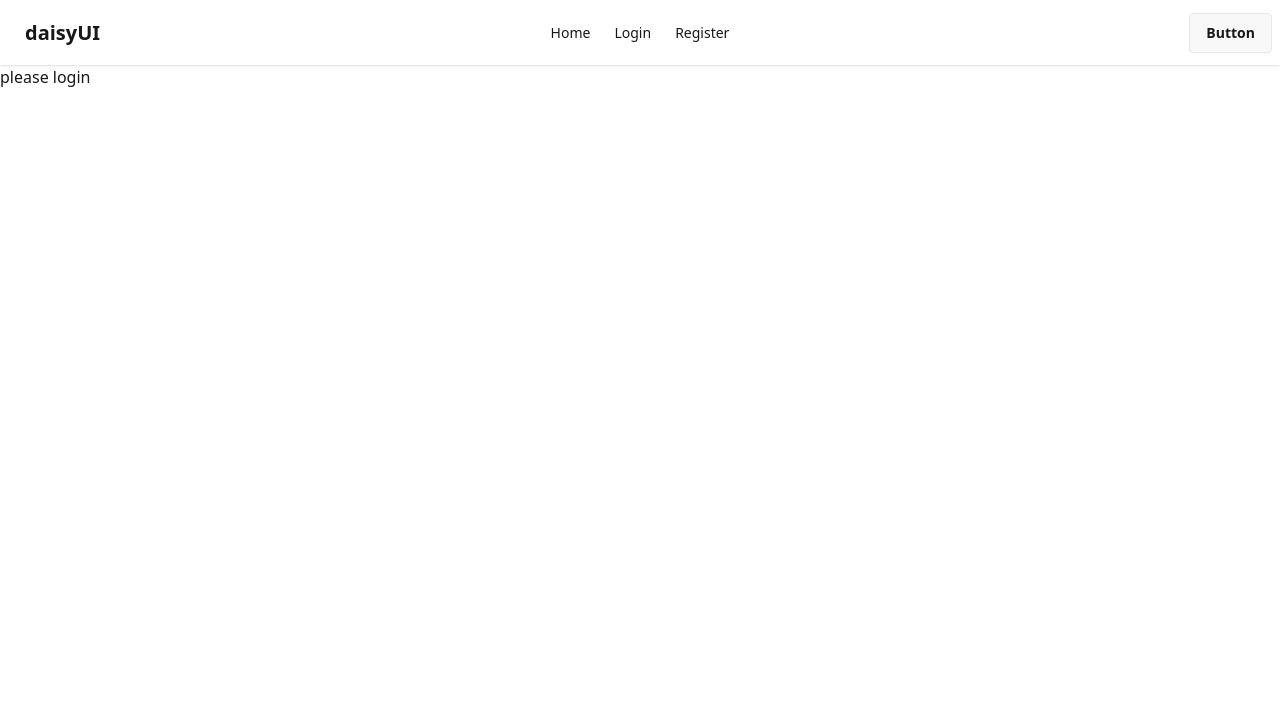
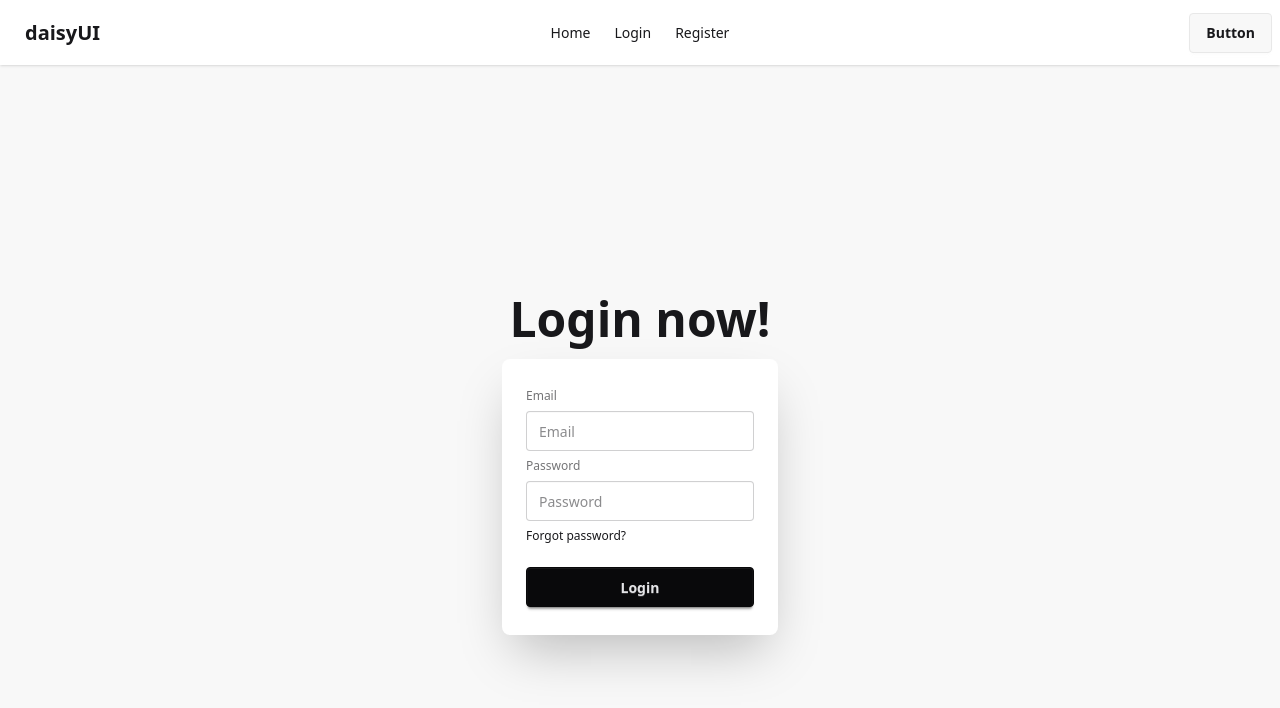
Before and after one commit to jnakht/milestone-9-conceptual-1, a React (Vite) app: page /login in a window 1280 px wide. Shown: the top 708 px of the page. Built offline with nearby package versions, Linux system fonts and the light colour scheme.

Commit message:
login component done

```diff
--- a/src/pages/Login.jsx
+++ b/src/pages/Login.jsx
@@ -1,8 +1,38 @@
 
 const Login = () => {
+    const handleLogin = (e) => {
+        e.preventDefault();
+        const form = new FormData(e.currentTarget);
+        const userEmail = form.get('email');
+        const userPassword = form.get('password');
+        console.log(userEmail, userPassword)
+    }
     return (
-        <div>
-            please login
+        <div className="hero bg-base-200 min-h-screen">
+            <div className="hero-content flex-col ">
+                <div className="text-center lg:text-left">
+                    <h1 className="text-5xl font-bold">Login now!</h1>
+
+                </div>
+                <div className="card bg-base-100 w-full max-w-sm shrink-0 shadow-2xl">
+                    <form onSubmit={handleLogin}>
+                        <div className="card-body">
+                            <fieldset className="fieldset">
+
+
+                                <label className="fieldset-label">Email</label>
+                                <input name="email" type="email" className="input" placeholder="Email" required />
+
+                                <label className="fieldset-label">Password</label>
+                                <input name="password" type="password" className="input" placeholder="Password" required />
+
+                                <div><a className="link link-hover">Forgot password?</a></div>
+                                <button className="btn btn-neutral mt-4">Login</button>
+                            </fieldset>
+                        </div>
+                    </form>
+                </div>
+            </div>
         </div>
     );
 };
```
